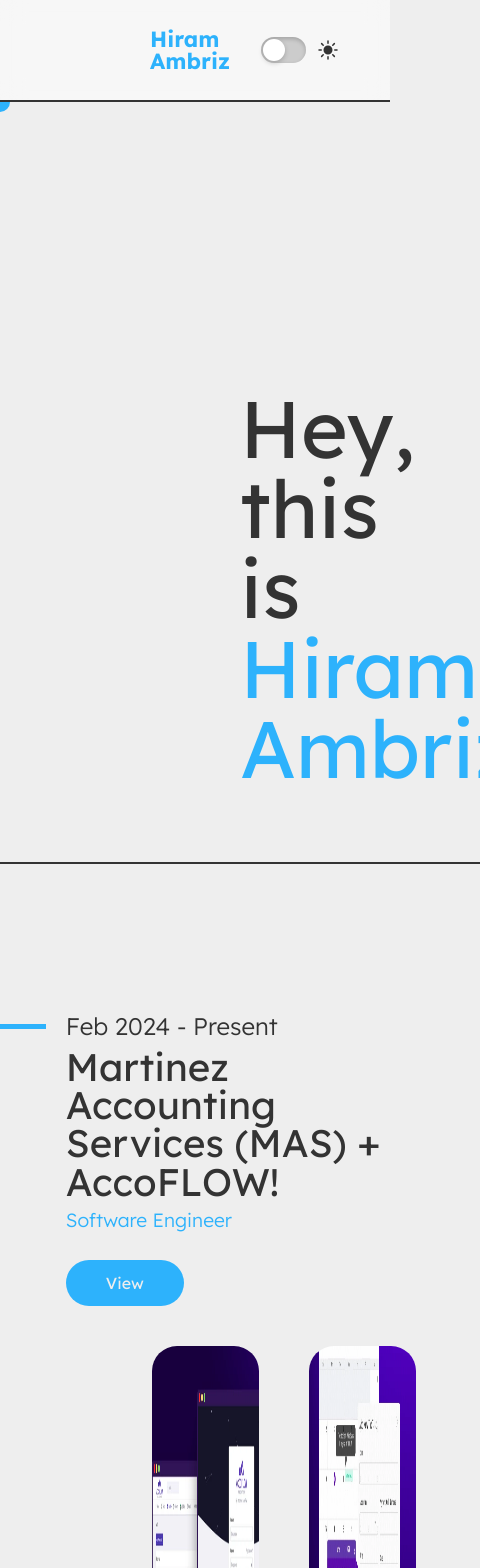
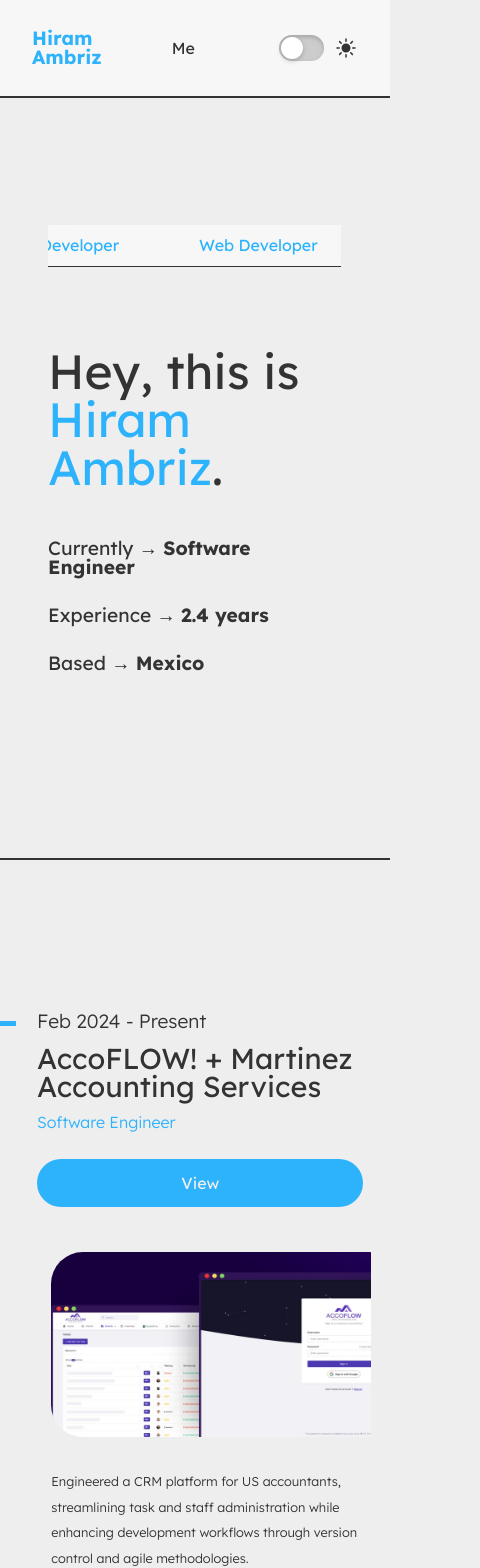
Before and after one commit to hShamed/portfolio, a React (Vite) app: page / in a window 390 px wide. Shown: the top 1568 px of the page, 480 px wide, since content can reach past the window. Built offline with nearby package versions, Linux system fonts and the light colour scheme.

Commit message:
Updated pixel values and added media queries for mobile responsiveness

```diff
--- a/src/components/Article/Article.module.css
+++ b/src/components/Article/Article.module.css
@@ -5,19 +5,20 @@
     justify-content: center;
     font-family: "Lexend", sans-serif;
 }
+
 .article img {
-    height: 490px;
-    margin-right: 40px;
-    border-radius: 15px;
+    height: 30rem;
+    margin-right: 4rem;
+    border-radius: 2rem;
 }
 
 .title {
-    margin-bottom: 20px;
+    margin-bottom: 2rem;
     font-size: 3lh;
 }
 
 .content p {
-    margin-bottom: 20px;
+    margin-bottom: 1.2rem;
     font-weight: 300;
     font-size: 1.2lh;
     line-height: 2.4lh;
@@ -30,11 +31,11 @@
 
 .btnSendEmail {
     display: inline-block;
-    margin-top: 5px;
-    padding: 15px 30px;
+    margin-top: 0.8rem;
+    padding: 1rem 3rem;
     color: var(--text-color);
     border: 2px solid var(--border-color);
-    border-radius: 25px;
+    border-radius: 2rem;
     text-decoration: none;
     font-size: 1.4lh;
     transition: background-color 0.5s ease;
@@ -44,3 +45,36 @@
     background-color: var(--primary-color);
     color: var(--text-reverse-color);
 }
+
+@media (max-width: 768px) {
+    .article {
+        height: 100vh;
+        padding: 8vh 10vw 15vh 10vw;
+        display: block;
+    }
+
+    .article img {
+        height: 22rem;
+        margin: 0 auto;
+        margin-bottom: 4rem;
+        display: flex;
+        border-radius: 2rem;
+    }
+
+    .title {
+        margin-bottom: 1.2rem;
+        font-size: 1.8lh;
+    }
+
+    .content p {
+        margin-bottom: 1rem;
+        font-size: 1lh;
+        line-height: 2lh;
+    }
+
+    .btnSendEmail {
+        width: 55vw;
+        font-size: 1.2lh;
+        text-align: center;
+    }
+}
--- a/src/components/Footer/Footer.module.css
+++ b/src/components/Footer/Footer.module.css
@@ -1,7 +1,7 @@
 .footer {
     display: flex;
-    height: 150px;
-    padding-bottom: 15px;
+    height: 9.5rem;
+    padding-bottom: 1rem;
     justify-content: center;
     align-items: end;
     font-family: "Lexend", sans-serif;
@@ -9,13 +9,13 @@
 
 .footerIcons {
     width: 100%;
-    height: 50px;
+    height: 3.5rem;
     display: flex;
     justify-content: center;
 }
 
 .footerItem {
-    margin: 0 15px;
+    margin: 0 1rem;
 }
 
 .logo {
--- a/src/components/Header/Header.jsx
+++ b/src/components/Header/Header.jsx
@@ -47,7 +47,7 @@ const Header = () => {
           Currently → <b>Software Engineer</b>
         </p>
         <p>
-          Experience → <b>2.1 years</b>
+          Experience → <b>2.4 years</b>
         </p>
         <p>
           Based → <b>Mexico</b>
--- a/src/components/Header/Header.module.css
+++ b/src/components/Header/Header.module.css
@@ -9,8 +9,8 @@
 
 .circle {
     position: absolute;
-    width: 20px;
-    height: 20px;
+    width: 1.2rem;
+    height: 1.2rem;
     background-color: var(--primary-color);
     border-radius: 50%;
     pointer-events: none;
@@ -20,8 +20,8 @@
 }
 
 .marquee_container {
-    width: 100%;
-    padding: 10px 0;
+    width: 75vw;
+    padding: 0.8rem 0;
     border-bottom: 1px solid var(--border-color);
     overflow: hidden;
     white-space: nowrap;
@@ -76,3 +76,32 @@
 .subtitle b {
     font-weight: bold;
 }
+
+@media (max-width: 768px) {
+    .header {
+        height: 60vh;
+        padding: 15vh 3rem;
+    }
+
+    .circle {
+        display: none;
+    }
+
+    @keyframes marquee {
+        0% {
+            transform: translateX(30%);
+        }
+        100% {
+            transform: translateX(-100%);
+        }
+    }
+
+    .title {
+        font-size: 3lh;
+    }
+
+    .subtitle {
+        padding-top: 3rem;
+        font-size: 1.2lh;
+    }
+}
--- a/src/components/Main/Figure.module.css
+++ b/src/components/Main/Figure.module.css
@@ -1,20 +1,41 @@
 .figure {
-    width: 45%;
-    padding-right: 50px;
+    width: 45vw;
+}
+
+.figure:first-child {
+    padding-right: 3rem;
 }
 
 .img {
-    width: 100%;
+    width: 100vw;
     max-width: 700px;
-    height: 400px;
+    height: 25rem;
+    margin: 0 auto;
     display: flex;
-    justify-self: center;
-    border-radius: 25px;
+    border-radius: 2rem;
 }
 
 .figure figcaption {
-    padding-top: 40px;
+    padding-top: 2.4rem;
     font-size: 1.2lh;
     font-weight: 300;
     line-height: 1.8lh;
 }
+
+@media (max-width: 768px) {
+    .figure {
+        width: 100vw;
+    }
+
+    .img {
+        max-width: 350px;
+        height: 22vh;
+        display: block;
+    }
+
+    .figure figcaption {
+        padding-top: 2rem;
+        font-size: 0.8lh;
+        line-height: 1.6lh;
+    }
+}
--- a/src/components/Main/Main.jsx
+++ b/src/components/Main/Main.jsx
@@ -12,7 +12,7 @@ const Main = () => {
     <main className={styles.main}>
       <Section
         date="Feb 2024 - Present"
-        company="Martinez Accounting Services (MAS) + AccoFLOW!"
+        company="AccoFLOW! + Martinez Accounting Services"
         role="Software Engineer"
         link="https://accoflow.com/"
         img1={accoflowImage1}
--- a/src/components/Main/Main.module.css
+++ b/src/components/Main/Main.module.css
@@ -1,3 +1,3 @@
 .main {
-    margin-top: 150px;
+    margin-top: 9.5rem;
 }
--- a/src/components/Main/Section.module.css
+++ b/src/components/Main/Section.module.css
@@ -1,5 +1,5 @@
 .section {
-    height: 90vh;
+    height: 60rem;
     font-family: "Lexend", sans-serif;
 }
 
@@ -9,25 +9,25 @@
 }
 
 .dash {
-    width: 132px;
-    height: 10px;
-    margin-right: 20px;
+    width: 7.2vw;
+    height: 0.6rem;
+    margin-right: 1.3rem;
     border-bottom: 5px solid var(--primary-color);
 }
 
 .date {
-    padding-bottom: 10px;
+    padding-bottom: 0.8rem;
     font-size: 1.5lh;
     font-weight: 300;
 }
 
 .company {
-    padding-bottom: 10px;
+    padding-bottom: 0.8rem;
     font-size: 2.4lh;
 }
 
 .role {
-    padding-bottom: 30px;
+    padding-bottom: 1.8rem;
     font-size: 1.2lh;
     font-weight: 300;
     color: var(--primary-color);
@@ -35,17 +35,46 @@
 
 .btnView {
     display: inline-block;
-    padding: 15px 40px;
+    padding: 1rem 2.4rem;
     font-size: 1lh;
     color: var(--text-reverse-color);
     text-decoration: none;
     background-color: var(--primary-color);
-    border-radius: 25px;
+    border-radius: 2rem;
     cursor: pointer;
 }
 
 .content {
     display: flex;
-    padding-left: 152px;
-    padding-top: 40px;
+    padding-left: 9.8rem;
+    padding-top: 2.8rem;
 }
+
+@media (max-width: 768px) {
+    .section {
+        height: 50rem;
+    }
+
+    .date {
+        font-size: 1.2lh;
+    }
+
+    .company {
+        font-size: 1.8lh;
+    }
+
+    .role {
+        font-size: 1lh;
+    }
+
+    .btnView {
+        width: 64vw;
+        text-align: center;
+    }
+
+    .content {
+        width: 82vw;
+        overflow-x: scroll;
+        padding-left: 3.2rem;
+    }
+}
--- a/src/components/Navbar/Navbar.module.css
+++ b/src/components/Navbar/Navbar.module.css
@@ -4,9 +4,9 @@
     align-items: center;
     top: 0;
     z-index: 1000;
-    height: 100px;
-    padding-left: 150px;
-    padding-right: 50px;
+    height: 7rem;
+    padding-left: 9rem;
+    padding-right: 3rem;
     border-bottom: 2px solid var(--border-color);
     background-color: var(--blur-bg);
     backdrop-filter: blur(12px);
@@ -16,13 +16,13 @@
 
 .navbarUl {
     display: flex;
-    width: 50%;
+    width: 50vw;
 }
 
 .navbarItem {
     display: flex;
     align-items: center;
-    margin-right: 50px;
+    margin-right: 4rem;
 }
 
 .navbarLink {
@@ -32,12 +32,28 @@
 
 .navbarTitle {
     color: var(--primary-color);
-    font-size: 22px;
+    font-size: 1.4rem;
     font-weight: bold;
 }
 
 .navbarIcons {
     display: flex;
     justify-content: end;
-    width: 50%;
+    width: 50vw;
 }
+
+@media (max-width: 768px) {
+    .navbar {
+        height: 6rem;
+        padding: 0 2rem;
+    }
+
+    .navbarItem {
+        margin-right: 0rem;
+    }
+
+    .navbarTitle {
+        margin-right: 1.2rem;
+        font-size: 1.2rem;
+    }
+}
```
